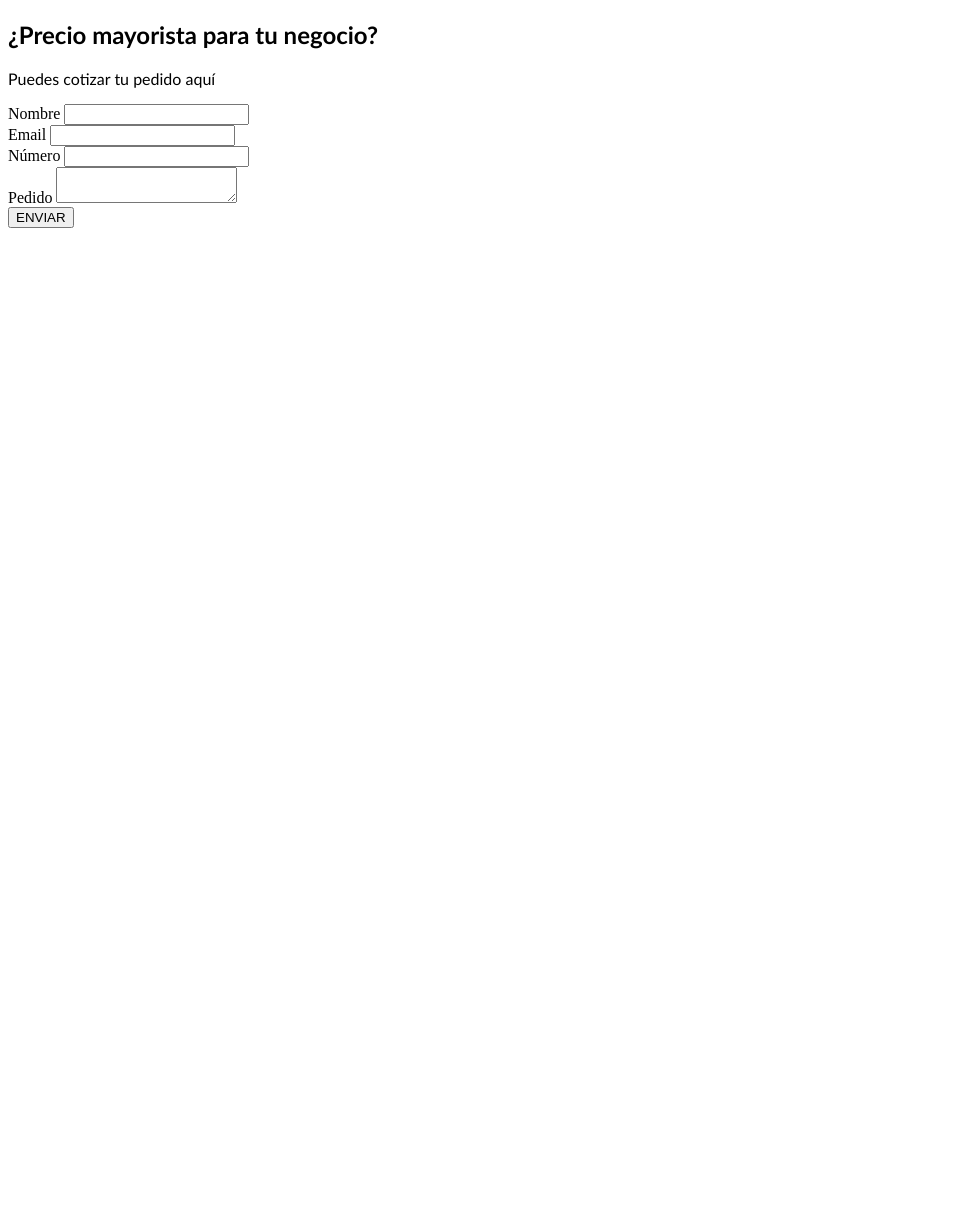
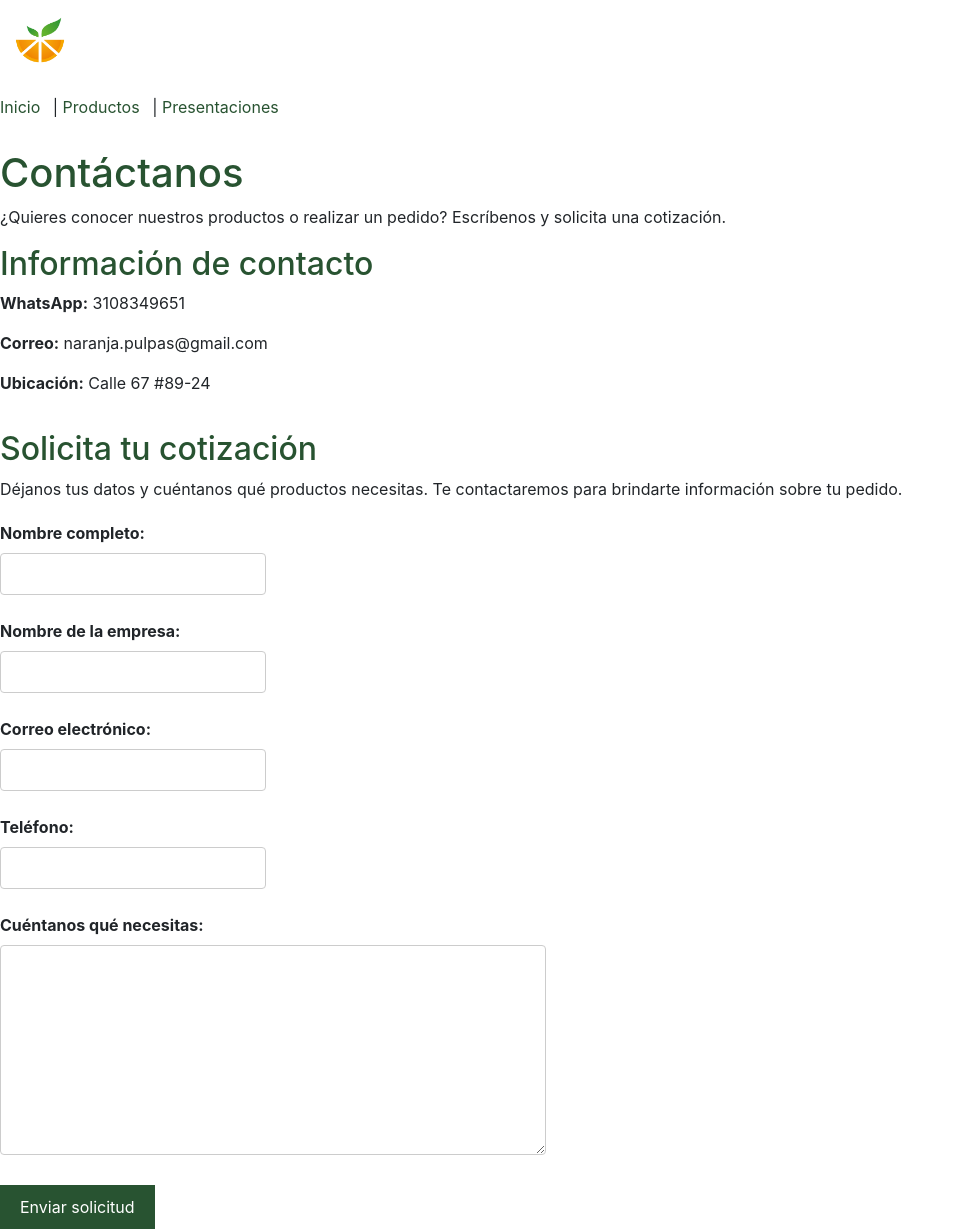
Before and after one commit to josegaitan-hash/proyecto_integrador, a plain HTML site: page html/contacto.html in a window 1280 px wide. Shown: the whole page, without its empty margins (0-960 px from the left). Before the commit the page ends 800 px from the top, so only its background shows below. Drawn offline with nearby package versions, Linux system fonts and the light colour scheme.

Commit message:
Proyecto integrador V3, se crea página Contacto, Cotización. Se aplica CSS

```diff
--- /dev/null
+++ b/CSS/contacto.css
@@ -0,0 +1,88 @@
+
+body {
+    margin: 40px 60px;
+    font-family: Arial, sans-serif;
+    color: #333333;
+    line-height: 1.6;
+}
+
+h1, h2, h3 {
+    color: #285331;
+}
+
+h1 {
+    font-size: 32px;
+}
+
+h2 {
+    font-size: 25px;
+    margin-top: 25px;
+}
+
+header {
+    margin-bottom: 30px;
+}
+
+.logonaranja {
+    display: block;
+    margin-bottom: 15px;
+}
+
+nav a {
+    color: #285331;
+    margin-right: 8px;
+}
+
+.introduccion {
+    margin-top: 30px;
+}
+
+.contacto {
+    margin-bottom: 35px;
+}
+
+.cotizacion {
+    margin-top: 30px;
+}
+
+.formulario {
+    margin-top: 20px;
+}
+
+label {
+    font-weight: bold;
+}
+
+input, textarea {
+    padding: 8px;
+    border: 1px solid #cccccc;
+    border-radius: 4px;
+    margin-top: 5px;
+    font-family: Arial, sans-serif;
+}
+
+button {
+    background-color: #285331;
+    color: white;
+    padding: 10px 20px;
+    border: none;
+    border-radius: 5px;
+    cursor: pointer;
+}
+
+button:hover {
+    background-color: #1c3d24;
+}
+
+
+
+@media (max-width: 600px) {
+    body {
+        margin: 20px;
+    }
+
+    textarea, input {
+        max-width: 100%;
+        box-sizing: border-box;
+    }
+}
--- /dev/null
+++ b/CSS/iniciosesion.css
@@ -0,0 +1,6 @@
+body {
+    font-family: Arial, sans-serif;
+    margin: 0;
+    padding: 30px;
+    text-align: center;
+}
--- a/html/contacto.html
+++ b/html/contacto.html
@@ -3,64 +3,108 @@
 <head>
     <meta charset="UTF-8">
     <meta name="viewport" content="width=device-width, initial-scale=1.0">
-    <title>Document</title>
+    <title>Cotizar pedido</title>
+        <link rel="stylesheet" href="/CSS/contacto.css" />
+
+    <link href="https://cdn.jsdelivr.net/npm/bootstrap@6.0.0-alpha.1/dist/css/bootstrap.min.css" rel="stylesheet" integrity="sha384-B/GM4XqrwHnWXNOWMbloTmrYXZg10cakYGmpfsR/bbzQ6JAJI4ihuyADKLnBgrCe" crossorigin="anonymous">
+<script type="module" src="https://cdn.jsdelivr.net/npm/bootstrap@6.0.0-alpha.1/dist/js/bootstrap.bundle.min.js" integrity="sha384-1a/pXj49ZQ1aHEmrJ+gMw1otqoVsYwlEnlD8mIfY2TV03r20Y0CN7uqx1tQogjPL" crossorigin="anonymous"></script>
 </head>
+
 <body>
-        <section class="contenido">
+        <header>
+
+        <img
+            class="logonaranja"
+            src="/images/naranja.jpg"
+            alt="Logo"
+            height="80"
+            width="80"
+        />
+
+        <nav>
+            <a href="/index.html">Inicio</a> |
+            <a href="/html/portafolio.html">Productos</a> |
+            <a href="/html/categorias.html">Presentaciones</a>
+        </nav>
+
+    </header>
 
 
-      <section class="contenido">
-        <form
-          class="formulario"
-          action="https://docs.google.com/spreadsheets/d/1g_Ds0ZCL4q-Tkc9FWjVCZXZIoi9kS2K1RXgFlr83S_E/edit?usp=sharing"
-          method="post"
-        >
-          <h2
-            style="
-              font-family:
-                &quot;Trebuchet MS&quot;, &quot;Lucida Sans Unicode&quot;,
-                &quot;Lucida Grande&quot;, &quot;Lucida Sans&quot;, Arial,
-                sans-serif;
-            "
-          >
-            ¿Precio mayorista para tu negocio?
-          </h2>
-          <p
-            style="
-              font-family:
-                &quot;Trebuchet MS&quot;, &quot;Lucida Sans Unicode&quot;,
-                &quot;Lucida Grande&quot;, &quot;Lucida Sans&quot;, Arial,
-                sans-serif;
-            "
-          >
-            Puedes cotizar tu pedido aquí
-          </p>
-          <section class="campo nombre">
-            <label for="nombre">Nombre</label>
-            <input type="text" id="nombre" name="nombre" required />
-          </section>
+        <section class="introduccion">
 
-          <section class="datos">
-            <section class="campo">
-              <label for="email">Email</label>
-              <input type="email" id="email" name="email" required />
-            </section>
+            <h1>Contáctanos</h1>
 
-            <section class="campo">
-              <label for="numero">Número</label>
-              <input type="tel" id="numero" name="numero" required />
-            </section>
-          </section>
+            <p>
+                ¿Quieres conocer nuestros productos o realizar un pedido?
+                Escríbenos y solicita una cotización.
+            </p>
 
-          <section>
-            <label for="pedido">Pedido</label>
-            <textarea id="pedido" name="pedido" required></textarea>
-          </section>
+        </section>
 
-          <button type="submit" class="enviar">ENVIAR</button>
-        </form>
-      </section>
-    </section>
-  </body>
+        <section class="contacto">
+
+            <h2>Información de contacto</h2>
+
+            <p><strong>WhatsApp:</strong> 3108349651</p>
+
+            <p><strong>Correo:</strong> naranja.pulpas@gmail.com</p>
+
+            <p><strong>Ubicación:</strong> Calle 67 #89-24</p>
+
+        </section>
+
+        <section class="cotizacion">
+
+            <h2>Solicita tu cotización</h2>
+
+            <p>
+                Déjanos tus datos y cuéntanos qué productos necesitas.
+                Te contactaremos para brindarte información sobre tu pedido.
+            </p>
+
+            <form class="formulario" action="/html/cotizacionenviada.html" method="GET">
+
+
+                <label>Nombre completo:</label><br>
+                <input type="text" name="nombre" required>
+                <br><br>
+
+                <label>Nombre de la empresa:</label><br>
+                <input type="text" name="empresa">
+                <br><br>
+
+                <label>Correo electrónico:</label><br>
+                <input type="email" name="correo" required>
+                <br><br>
+
+                <label>Teléfono:</label><br>
+                <input type="tel" name="telefono" required>
+                <br><br>
+
+                <label>Cuéntanos qué necesitas:</label><br>
+
+                <textarea
+                    name="pedido"
+                    rows="8"
+                    cols="50"
+                    placeholder="Escribe los productos, sabores, cantidades, presentaciones y cualquier detalle de tu pedido..."
+                    required>
+                </textarea>
+
+                <br><br>
+
+                <button type="submit">Enviar solicitud</button>
+
+            </form>
+
+        </section>
+
+
+
+
 </body>
+
+
+
+
 </html>
```
Also changed, not shown: html/cotizacionenviada.html (added, +44 -0 lines), html/iniciosesion.html (+71 -1 lines), index.html (+4 -2 lines).
